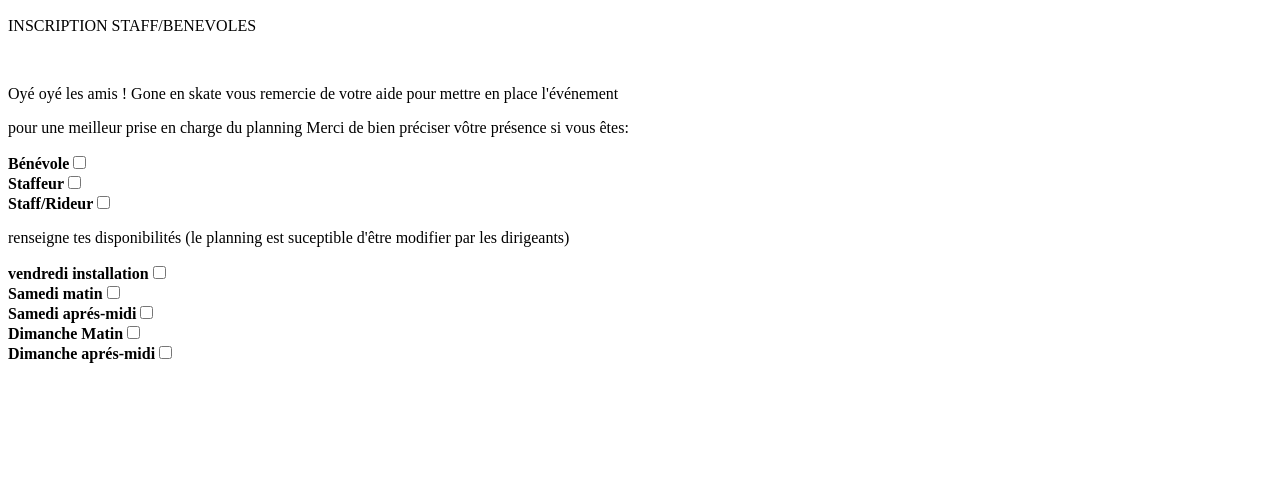
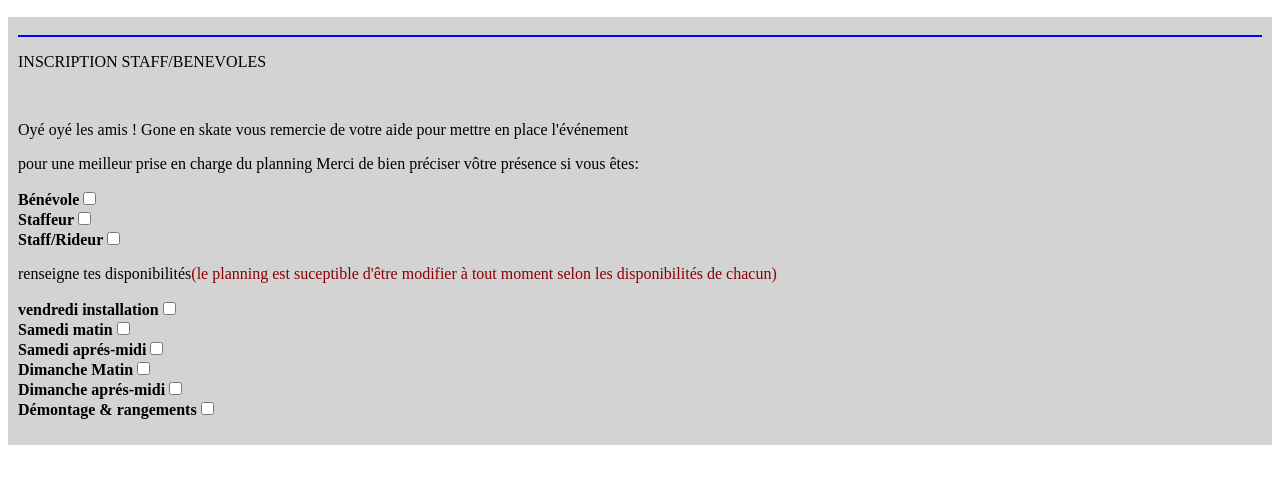
Before and after one commit to Labuse77/page-benevole, a plain HTML site: page index.html in a window 1280 px wide. Shown: the part 311-794 px from the top of the page. Drawn offline with Linux system fonts and the light colour scheme.

Commit message:
Update index.html

```diff
--- a/index.html
+++ b/index.html
@@ -5,11 +5,13 @@
     <meta name="viewport" content="width=device-width, initial-scale=1.0">
     <title>Inscription</title>
 </head>
-</body><img src="https://encrypted-tbn0.gstatic.com/images?q=tbn:ANd9GcQyXDTZ9YHS28mA9hdS1K8mj6008Pk0W1JJWA&s" alt="logo"></p>
+</body><img src="https://encrypted-tbn0.gstatic.com/images?q=tbn:ANd9GcQyXDTZ9YHS28mA9hdS1K8mj6008Pk0W1JJWA&s" alt="logo"></p><div style="background-color: lightgray; padding:
+10px;"><hr color="blue", size="2">
 <p>INSCRIPTION STAFF/BENEVOLES </p><br><p>Oyé oyé les amis ! Gone en skate vous remercie de votre aide pour mettre en place l'événement<p>pour une meilleur prise en charge du planning Merci de bien préciser vôtre présence si vous êtes:</p>
 <p><strong>Bénévole</strong><input type="checkbox" value="CheckBox"><br><strong>Staffeur</strong><input type="checkbox" value="CheckBox"><br><strong>Staff/Rideur</strong><input type="checkbox" value="CheckBox"><br><p>
-    renseigne tes disponibilités (le planning est suceptible d'être modifier par les dirigeants)
+    renseigne tes disponibilités<span style="color: darkred;">(le planning est suceptible d'être modifier à tout moment selon les disponibilités de chacun)</span>
 </p><strong>vendredi installation</strong><input type="checkbox" value="checkbox"><br><strong>Samedi matin</strong><input type="checkbox" value="checkbox"><br>
-<strong>Samedi aprés-midi</strong><input type="checkbox" value="checkbox"><br><strong>Dimanche Matin</strong><input type="checkbox" value="checkbox"><br><strong>Dimanche aprés-midi</strong><input type="checkbox" value="checkbox">
+<strong>Samedi aprés-midi</strong><input type="checkbox" value="checkbox"><br><strong>Dimanche Matin</strong><input type="checkbox" value="checkbox"><br><strong>Dimanche aprés-midi</strong><input type="checkbox" value="checkbox"><br><strong>Démontage & rangements</strong><input type="checkbox" value="checkbox"><br>
+<p></p>
 </form>
 </html>
```
